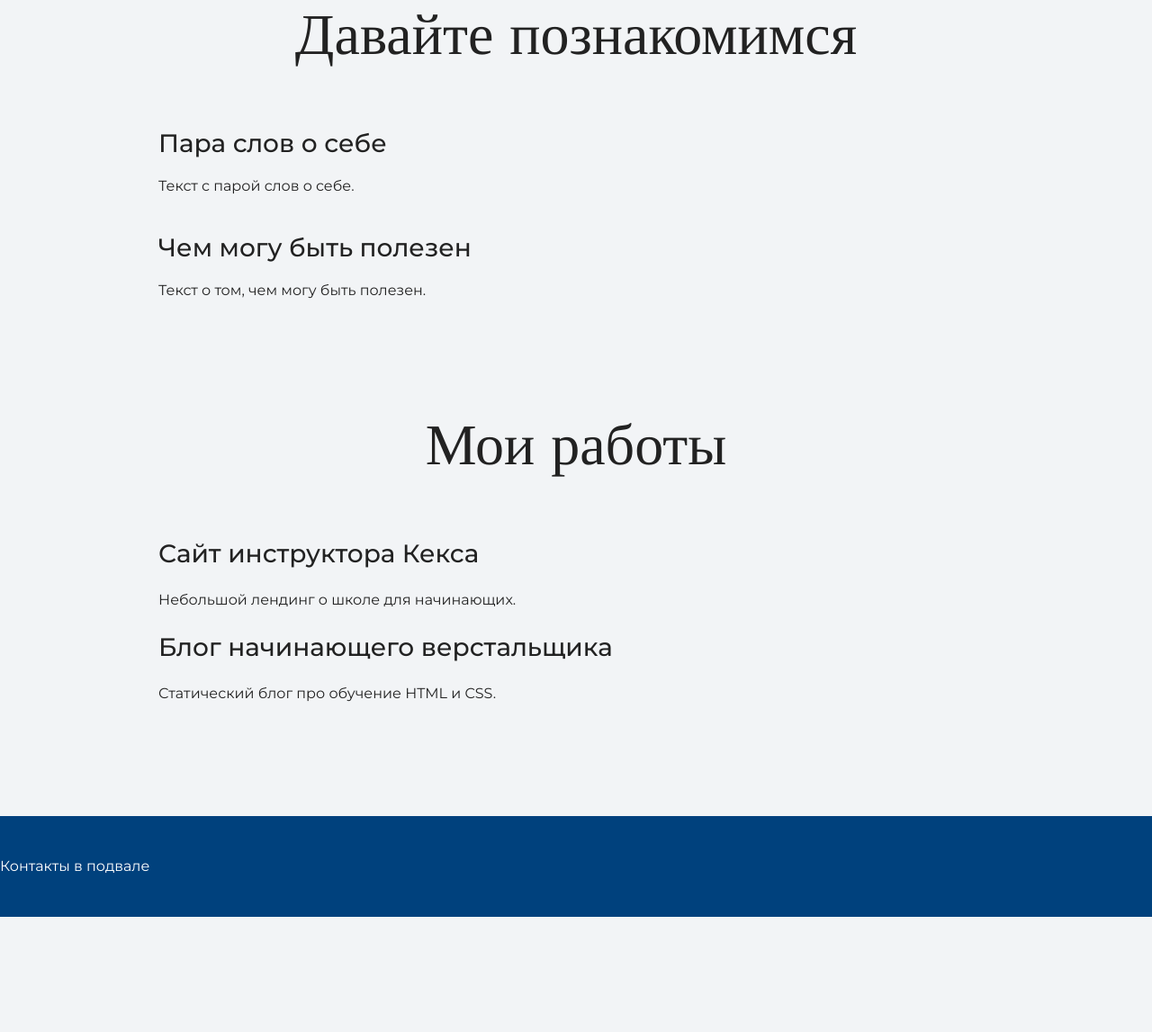
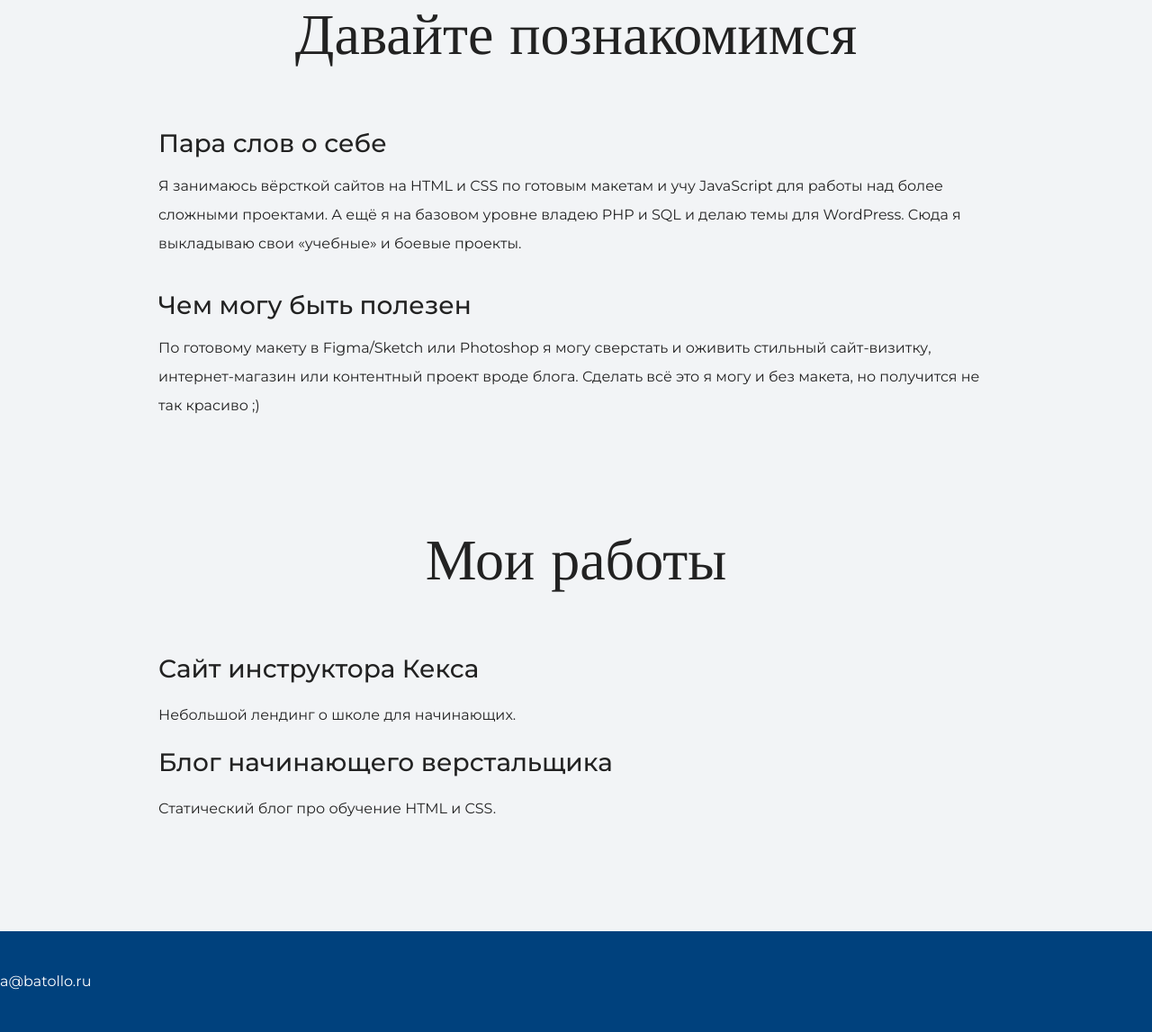
Before and after one commit to abatollo/portfolio, a plain HTML site: page index.html in a window 1280 px wide. Shown: the part 1033-2180 px from the top of the page at 90% size. Before the commit the page ends 2052 px from the top, so only its background shows below. Drawn offline with nearby package versions, Linux system fonts and the light colour scheme.

Commit message:
Изменил текст

```diff
--- a/index.html
+++ b/index.html
@@ -28,9 +28,13 @@
     <div class="container">
       <h2 class="subheading">Давайте познакомимся</h2>
       <h3>Пара слов о себе</h3>
-      <p>Текст с парой слов о себе.</p>
+      <p>Я занимаюсь вёрсткой сайтов на HTML и CSS по готовым макетам и учу JavaScript для работы над более сложными
+        проектами. А ещё я на базовом уровне владею PHP и SQL и делаю темы для WordPress. Сюда я выкладываю свои
+        «учебные» и боевые проекты.</p>
       <h3>Чем могу быть полезен</h3>
-      <p>Текст о том, чем могу быть полезен.</p>
+      <p>По готовому макету в Figma/Sketch или Photoshop я могу сверстать и оживить стильный сайт-визитку,
+        интернет-магазин или контентный проект вроде блога. Сделать всё это я могу и без макета, но получится не так
+        красиво ;)</p>
     </div>
   </section>
 
@@ -48,7 +52,7 @@
 
   <footer class="page-footer">
     <div class="container"></div>
-    Контакты в подвале
+    a@batollo.ru
     </div>
   </footer>
 </body>
```
